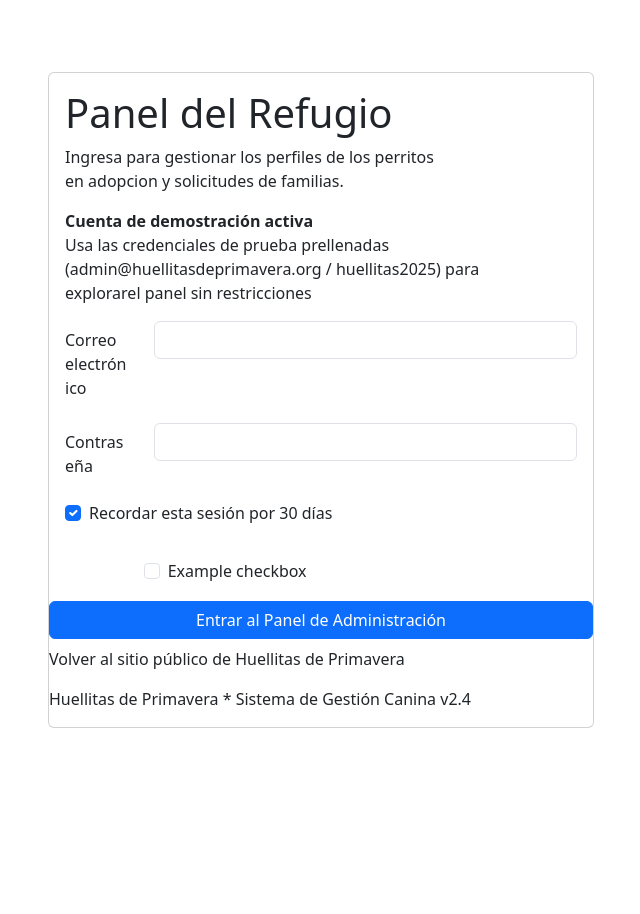
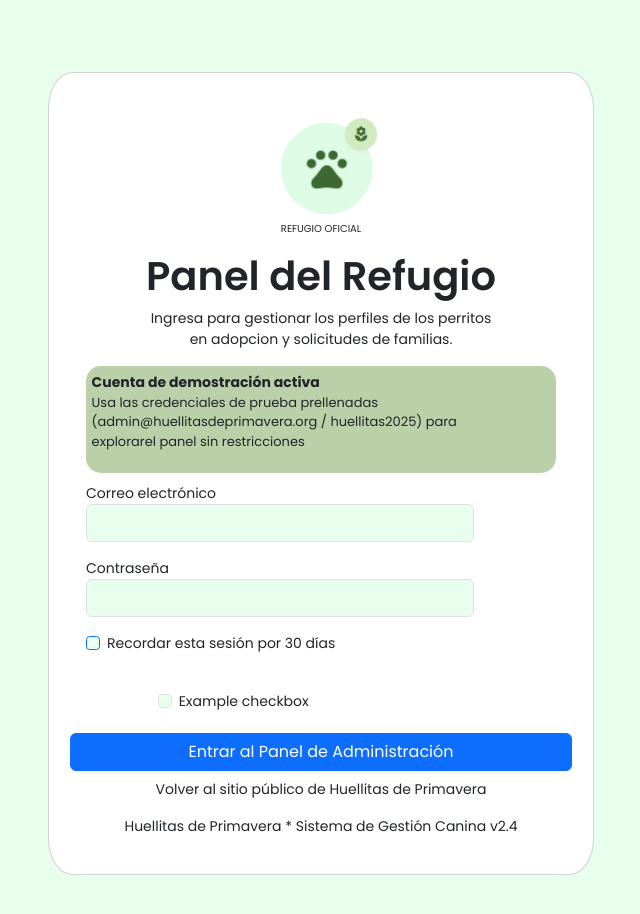
Before and after one commit to c8estelar/huellitas-primavera, a website: page login.html in a window 1280 px wide. Shown: the whole page, without its empty margins (319-959 px from the left). Before the commit the page ends 800 px from the top, so only its background shows below. Drawn offline with nearby package versions, Linux system fonts and the light colour scheme.

Commit message:
feat(style): primera capa de estilos agregada

```diff
--- /dev/null
+++ b/css/login.css
@@ -0,0 +1,51 @@
+@import url(./base.css);
+
+body {
+    background-color: var(--fondo-general);
+    color: var(--neutral);
+    font-family: var(--titulos), var(--texto);
+    font-size: 14px;
+}
+
+.card{
+    border-radius: 4.5%;
+    padding: 1.5em;
+}
+
+img{
+    width: 10em;
+    height: auto;
+    display: block;
+    margin: 0 auto;
+}
+
+#refugio{
+    font-size: x-small;
+}
+
+h1{
+    font-weight: 600;
+    text-align: center;
+}
+
+p{
+    text-align: center;
+    font-size: 14px;
+    font-weight: 100;
+}
+
+input{ /*Estilos de campos de texto*/
+    background-color: var(--fondo-general) !important;
+}
+
+article{
+    background-color: var(--secundario);
+    padding: .4em;
+    border-radius: 15px;
+    margin-bottom: 10px;
+}
+
+article p{
+    text-align: left;
+    font-size: small;
+}
--- a/login.html
+++ b/login.html
@@ -5,6 +5,7 @@
     <meta charset="UTF-8">
     <meta name="viewport" content="width=device-width, initial-scale=1.0">
     <link rel="stylesheet" href="https://cdn.jsdelivr.net/npm/bootstrap@5.3.9/dist/css/bootstrap.min.css">
+    <link rel="stylesheet" href="./css/login.css">
     <title>Huellitas Primavera | Inicia Sesión</title>
 </head>
 
@@ -15,6 +16,8 @@
                 <div class="col-12 col-md-6 col-lg-6">
                     <div class="card">
                         <div class="card-body">
+                            <img src="./img/logo_sencillo.png" alt="">
+                            <p id="refugio">REFUGIO OFICIAL</p>
                             <h1>Panel del Refugio</h1>
                             <p>Ingresa para gestionar los perfiles de los perritos <br>
                                 en adopcion y solicitudes de familias.</p>
@@ -25,14 +28,14 @@
                                     explorarel panel sin restricciones</p>
                             </article>
                             <form>
+                                <label for="inputEmail3">Correo electrónico</label>
                                 <div class="row mb-3">
-                                    <label for="inputEmail3" class="col-sm-2 col-form-label">Correo electrónico</label>
                                     <div class="col-sm-10">
                                         <input type="email" class="form-control" id="inputEmail3">
                                     </div>
                                 </div>
+                                <label for="inputPassword3">Contraseña</label>
                                 <div class="row mb-3">
-                                    <label for="inputPassword3" class="col-sm-2 col-form-label">Contraseña</label>
                                     <div class="col-sm-10">
                                         <input type="password" class="form-control" id="inputPassword3">
                                     </div>
```
Also changed, not shown: img/logo_sencillo.png (added).
